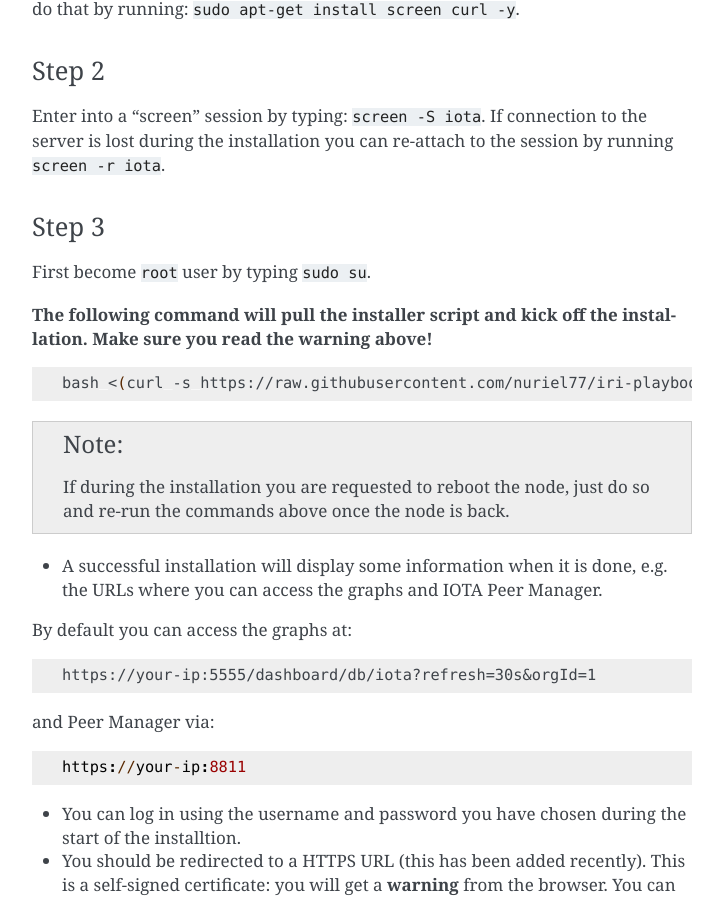
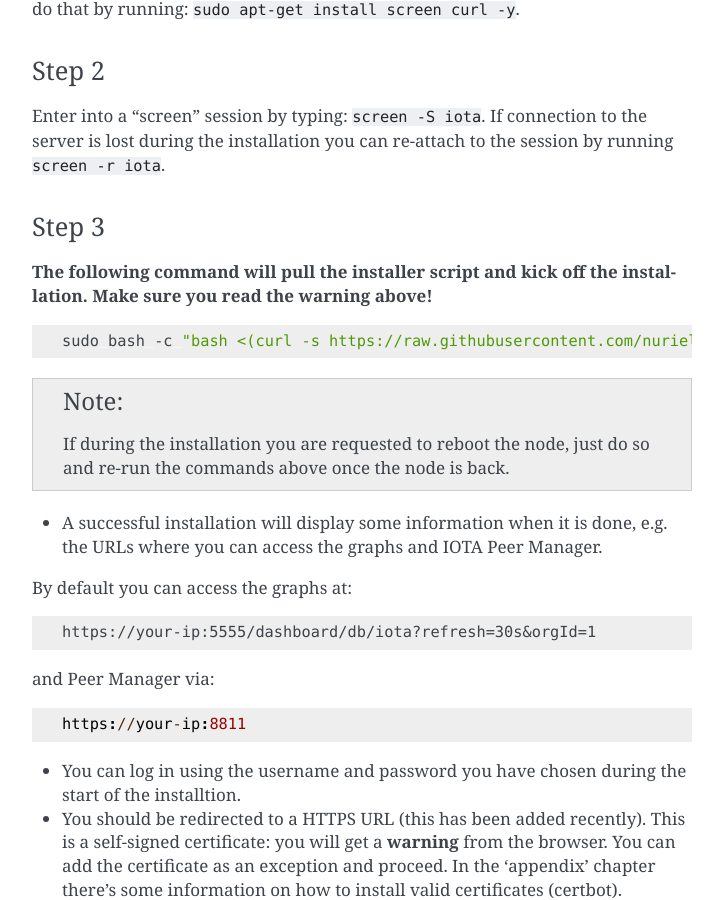
Before and after one commit to nuriel77/iri-playbook, a Sphinx documentation site: the page built from docs/getting-started-quickly.rst, in a window 1280 px wide and 900 px high, scrolled down 714 px. Shown: the whole window, without its empty margins (388-1111 px from the left). Built offline with Sphinx 7.4.7, drawn with Linux system fonts in a browser that asks for light colours.

Commit message:
Install as user

```diff
--- a/docs/getting-started-quickly.rst
+++ b/docs/getting-started-quickly.rst
@@ -34,13 +34,11 @@ Enter into a "screen" session by typing: ``screen -S iota``. If connection to th
 Step 3
 ------
 
-First become ``root`` user by typing ``sudo su``.
-
 **The following command will pull the installer script and kick off the installation. Make sure you read the warning above!**
 
 .. code:: bash
 
-  bash <(curl -s https://raw.githubusercontent.com/nuriel77/iri-playbook/feat/docker/fullnode_install.sh)
+  sudo bash -c "bash <(curl -s https://raw.githubusercontent.com/nuriel77/iri-playbook/feat/docker/fullnode_install.sh)"
 
 .. note::
 
```
